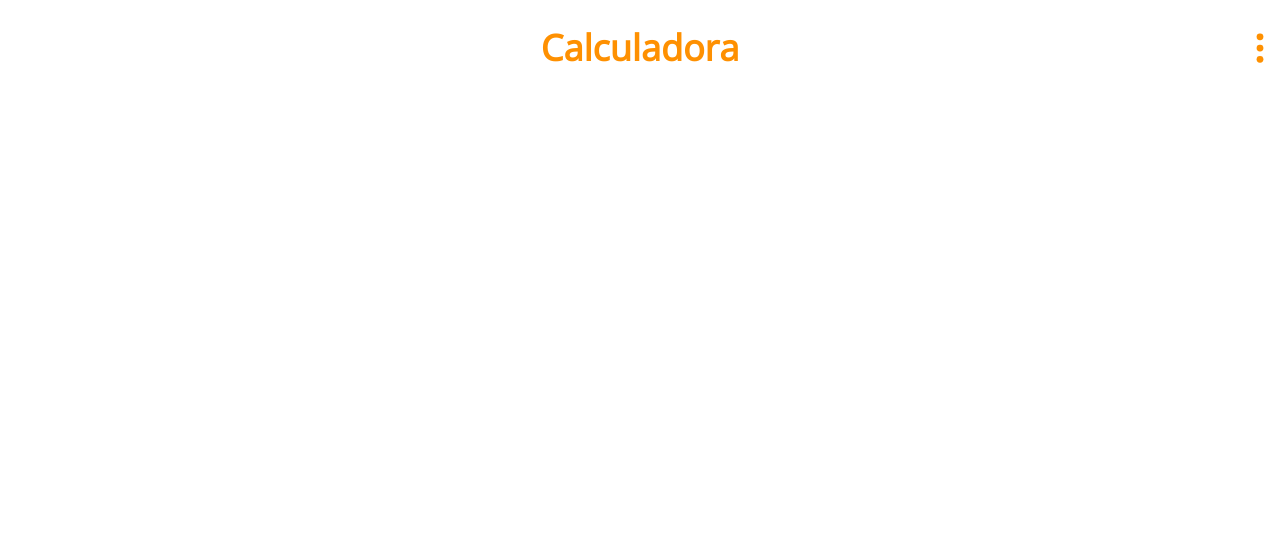
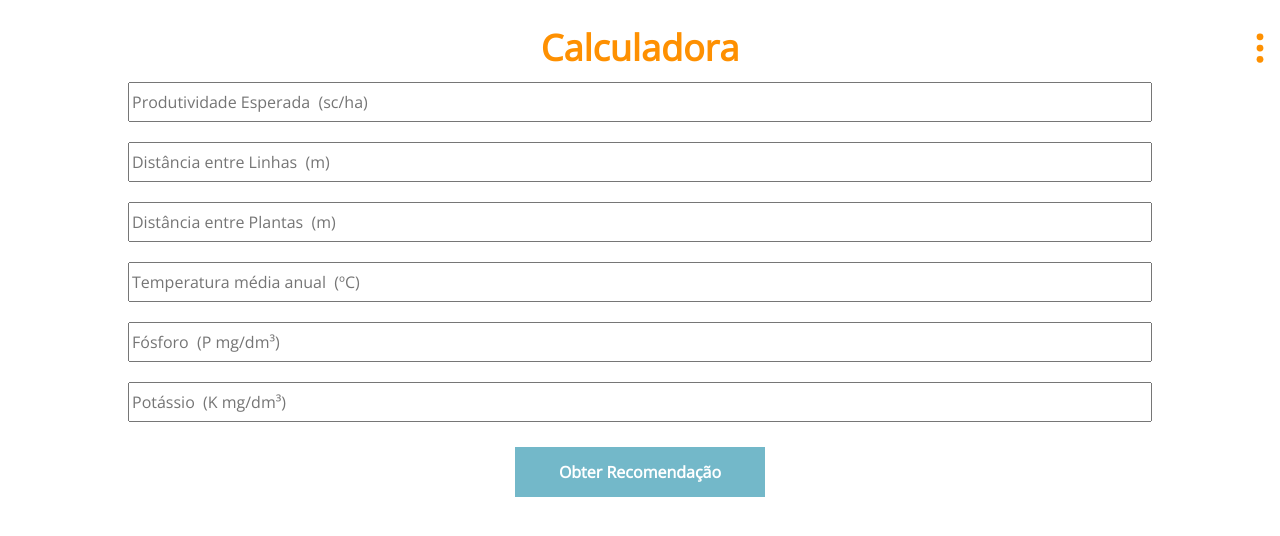
Before and after one commit to camilocoelhogomes/InsumosAgropecuarios, a React (Create React App) app in the folder insumos/: page / in a window 1280 px wide. Shown: the top 536 px of the page. Built offline with nearby package versions, Linux system fonts and the light colour scheme.

Commit message:
calculator screen implemented

```diff
--- a/insumos/src/App.js
+++ b/insumos/src/App.js
@@ -11,7 +11,42 @@ function App() {
 			label: 'Calculadoras',
 			icon: <ion-icon name="calculator-outline"></ion-icon>,
 			subItens: [
-        { label: 'Macro Nutrientes' },
+				{
+					label: 'Macro Nutrientes',
+					config: { hasSoloAnalisys: true },
+					inputs: {
+						productivity: {
+							value: '',
+							unit: 'sc/ha',
+							label: 'Produtividade Esperada'
+						},
+						distanceLines: {
+							value: '',
+							unit: 'm',
+							label: 'Distância entre Linhas'
+						},
+						distancePlants: {
+							value: '',
+							unit: 'm',
+							label: 'Distância entre Plantas'
+						},
+						temperature: {
+							value: '',
+							unit: 'ºC',
+							label: 'Temperatura média anual'
+						},
+						phosphor: {
+							value: '',
+							unit: 'P mg/dm³',
+							label: 'Fósforo'
+						},
+						potassium: {
+							value: '',
+							unit: 'K mg/dm³',
+							label: 'Potássio'
+						},
+					},
+				},
 				{ label: 'Correção de Acidez' },
 				{ label: 'Micro Nutrientes' },
 			],
--- a/insumos/src/components/Calculator.js
+++ b/insumos/src/components/Calculator.js
@@ -3,7 +3,6 @@ import '../css/Calculator.css'
 
 const Calculator = (props) => {
 
-    console.log(props)
     return (
         <>
 
@@ -15,7 +14,7 @@ const Calculator = (props) => {
             </header>
 
             <section>
-                <MacroNutrients />
+                <MacroNutrients calculator={props.calculators[0]} />
 
             </section>
         </>
--- /dev/null
+++ b/insumos/src/components/Calculators/MacroNutrients.css
@@ -0,0 +1,37 @@
+.macro-nutrients{
+    display: flex;
+    flex-direction: column;
+    align-items: center;
+    justify-content: center;
+}
+
+
+.macro-nutrients-inputs{
+    width: 100%;
+    display: flex;
+    flex-direction: column;
+    justify-content: center;
+    align-items: center;
+    font-family: 'Open Sans', sans-serif;
+}
+
+.macro-nutrients-input{
+    width: 80%;
+    margin: 10px;
+    height: 40px;
+    font-size: 16px;
+    font-family: 'Open Sans', sans-serif;
+}
+
+.recomendation-button{
+    background-color: #73B8C9;
+    border: none;
+    font-family: 'Open Sans', sans-serif;
+    height: 50px;
+    width: 250px;
+    font-size: 16px;
+    font-weight: bold;
+    color: #ffffff;
+    margin: 15px;
+
+}
--- a/insumos/src/components/Calculators/MacroNutrients.js
+++ b/insumos/src/components/Calculators/MacroNutrients.js
@@ -1,8 +1,22 @@
+import './MacroNutrients.css'
 const MacroNutrients = (props) => {
+    console.log(props)
+    const inputs = props.calculator.inputs;
+
     return (
-        <>
+        <div className='macro-nutrients'>
+            <ul className='macro-nutrients-inputs'>
+                {Object.keys(inputs).map((item, key) =>
+                    <input key={key}
+                        id={key}
+                        className='macro-nutrients-input'
+                        placeholder={`${inputs[item].label}  (${inputs[item].unit})`}
+                    />
+                )}
+            </ul>
 
-        </>
+            <button className='recomendation-button'>Obter Recomendação</button>
+        </div>
     )
 }
 
```
Lines whose indentation alone changed are shown as unchanged.
